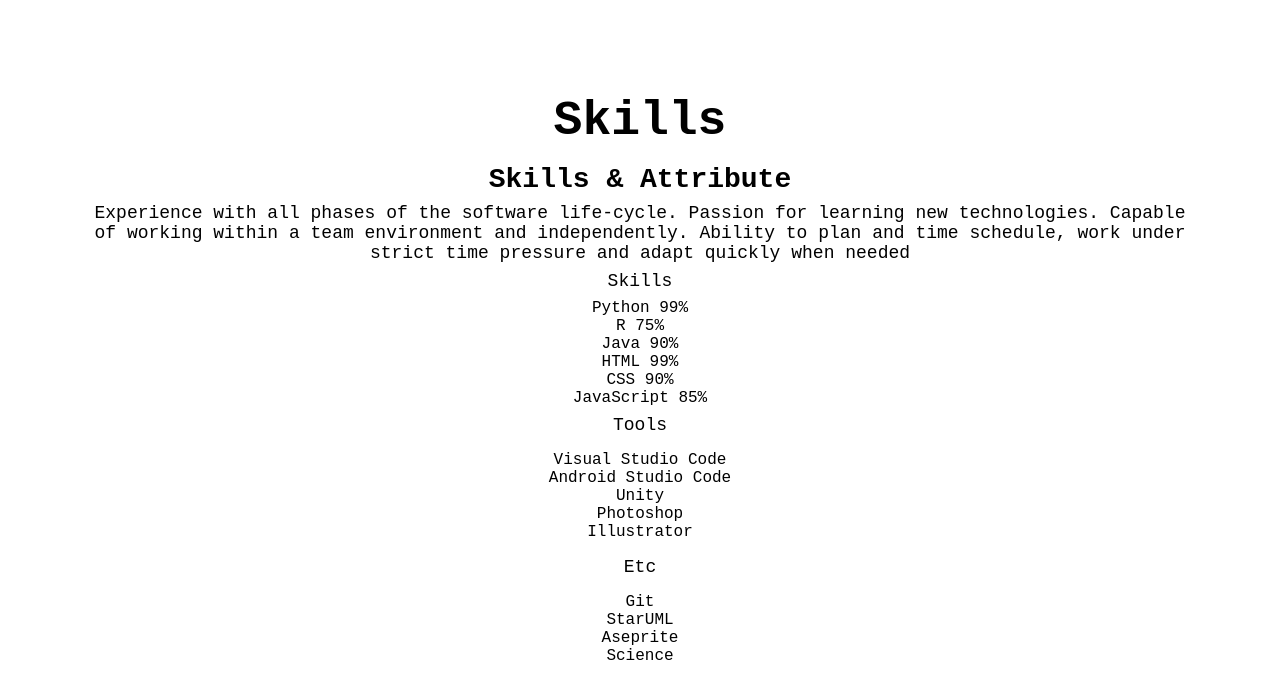
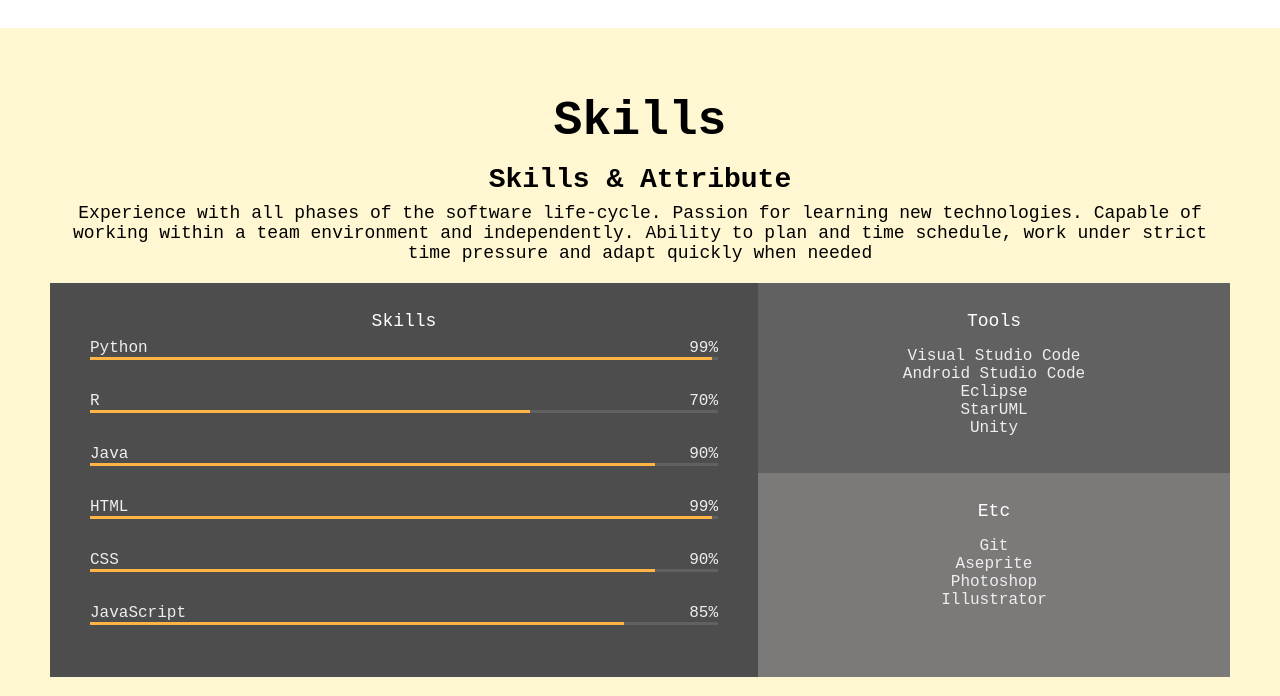
Before and after one commit to yeobdoll/Yeob_Portfolio, a plain HTML site: page index.html in a window 1280 px wide. Shown: the part 1484-2180 px from the top of the page. Drawn offline with Linux system fonts and the light colour scheme; a web font is replaced by a local one.

Commit message:
CSS:Skills

```diff
--- a/index.html
+++ b/index.html
@@ -56,7 +56,7 @@
     </section>
 
     <!-- About -->
-    <section id="about" class="section">
+    <section id="about" class="section section__container">
         <h1>About me</h1>
         <p>
             They are most interested in the field of artificial intelligence and have excellent insights.
@@ -110,6 +110,7 @@
 
     <!-- Skills -->
     <section id="skills" class="section">
+        <div class="section__container">
             <h1>Skills</h1>
             <h2>Skills & Attribute</h2>
             <p>
@@ -126,16 +127,16 @@
                             <span>99%</span>
                         </div>
                         <div class="skill__bar">
-                        <div class="skill__value"></div>
+                            <div class="skill__value" style="width: 99%"></div>
                         </div>
                     </div>
                     <div class="skill">
                         <div class="skill_description">
                             <span>R</span>
-                        <span>75%</span>
+                            <span>70%</span>
                         </div>
                         <div class="skill__bar">
-                        <div class="skill__value"></div>
+                            <div class="skill__value" style="width: 70%"></div>
                         </div>
                     </div>
                     <div class="skill">
@@ -144,7 +145,7 @@
                             <span>90%</span>
                         </div>
                         <div class="skill__bar">
-                        <div class="skill__value"></div>
+                            <div class="skill__value" style="width: 90%"></div>
                         </div>
                     </div>
                     <div class="skill">
@@ -153,7 +154,7 @@
                             <span>99%</span>
                         </div>
                         <div class="skill__bar">
-                        <div class="skill__value"></div>
+                            <div class="skill__value" style="width: 99%"></div>
                         </div>
                     </div>
                     <div class="skill">
@@ -162,7 +163,7 @@
                             <span>90%</span>
                         </div>
                         <div class="skill__bar">
-                        <div class="skill__value"></div>
+                            <div class="skill__value" style="width: 90%"></div>
                         </div>
                     </div>
                     <div class="skill">
@@ -171,29 +172,30 @@
                             <span>85%</span>
                         </div>
                         <div class="skill__bar">
-                        <div class="skill__value"></div>
+                            <div class="skill__value" style="width: 85%"></div>
                         </div>
                     </div>
                 </div>
-            <div class="skillset_right">
+                <div class="skillset__right">
                     <div class="tools">
                         <h3 class="skillset__title">Tools</h3>
                         <ul class="tools__list">
                             <li><span>Visual Studio Code</span></li>
                             <li><span>Android Studio Code</span></li>
+                            <li><span>Eclipse</span></li>
+                            <li><span>StarUML</span></li>
                             <li><span>Unity</span></li>
-                        <li><span>Photoshop</span></li>
-                        <li><span>Illustrator</span></li>
                         </ul>
                     </div>
                     <div class="etc">
                         <h3 class="skillset__title">Etc</h3>
                         <ul class="etc__list">
                             <li><span>Git</span></li>
-                        <li><span>StarUML</span></li>
                             <li><span>Aseprite</span></li>
-                        <li><span>Science</span></li>
+                            <li><span>Photoshop</span></li>
+                            <li><span>Illustrator</span></li>
                         </ul>
+                    </div>
                 </div>
             </div>
         </div>
--- a/style.css
+++ b/style.css
@@ -157,6 +157,10 @@ p {
 .section {
     padding: 50px;
     text-align: center;
+    margin: auto;
+}
+
+.section__container {
     max-width: 1200px;
     /* 1000~1200이 보통 데스크탑에서 편하게 볼 수 있는 너비임 */
     margin: auto;
@@ -221,3 +225,58 @@ p {
 .job__period {
     font-size: var(--font-micro);
 }
+
+/* Skills */
+#skills {
+    background-color: var(--color-yellow);
+}
+
+.skillset {
+    display: flex;
+    background-color: var(--color-light-grey);
+    color: var(--color-light-white);
+    margin: 20px 0;
+}
+
+.skillset__title {
+    color: var(--color-white);
+}
+
+.skillset__left {
+    flex-basis: 60%;
+    background-color: var(--color-dark-grey);
+    padding: 20px 40px;
+}
+
+.skill {
+    margin-bottom: 32px;
+}
+
+.skill_description {
+    display: flex;
+    justify-content: space-between;
+}
+
+.skill__bar {
+    width: 100%;
+    height: 3px;
+    background-color: var(--color-grey);
+}
+
+.skill__value {
+    height: 3px;
+    background-color: var(--color-orange);
+}
+
+.skillset__right {
+    flex-basis: 40%;
+}
+
+.tools {
+    background-color: var(--color-grey);
+}
+
+.tools,
+.etc {
+    padding: 20px;
+}
```
Also changed, not shown: 1 other file. Lines whose indentation alone changed are shown as unchanged.
